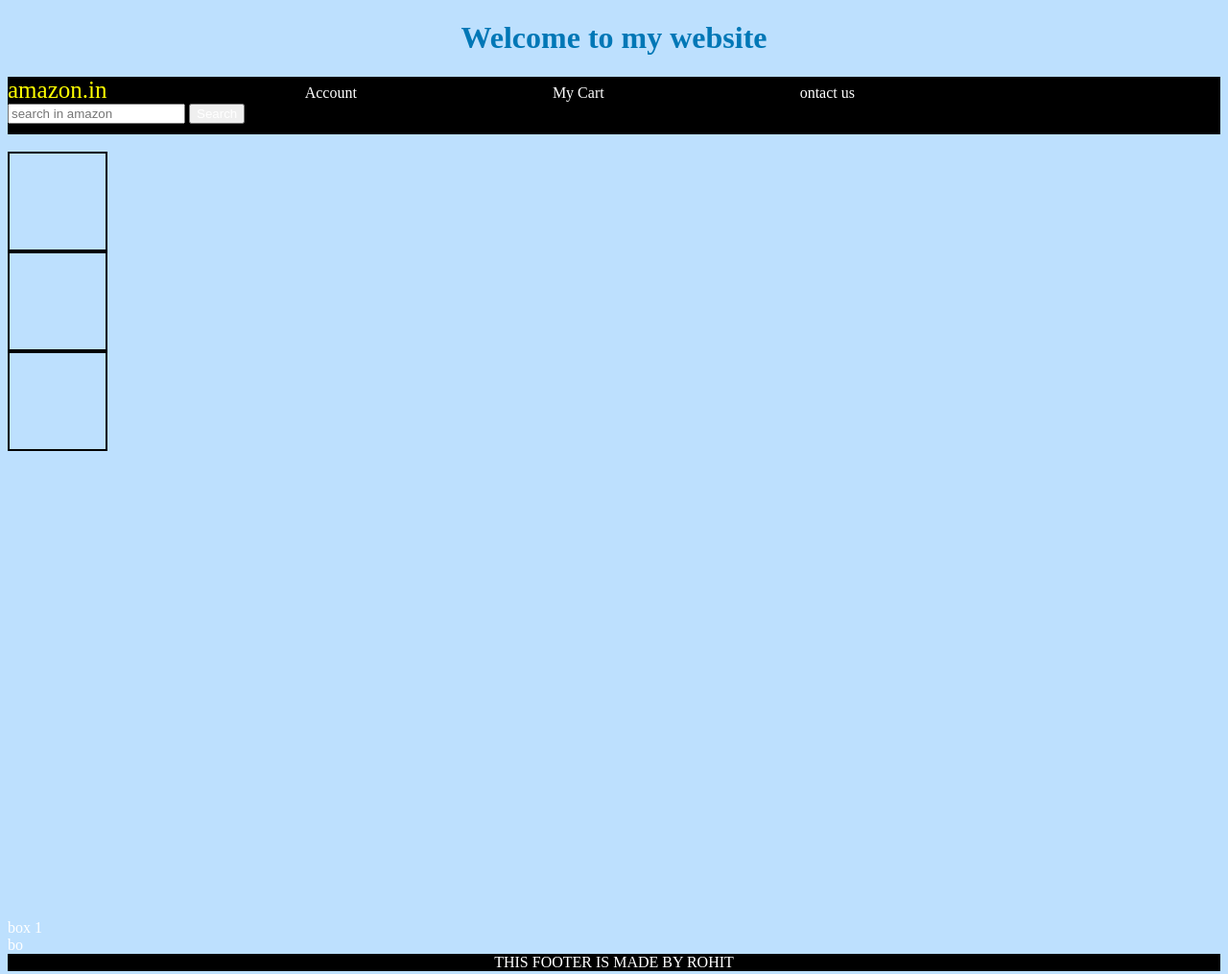
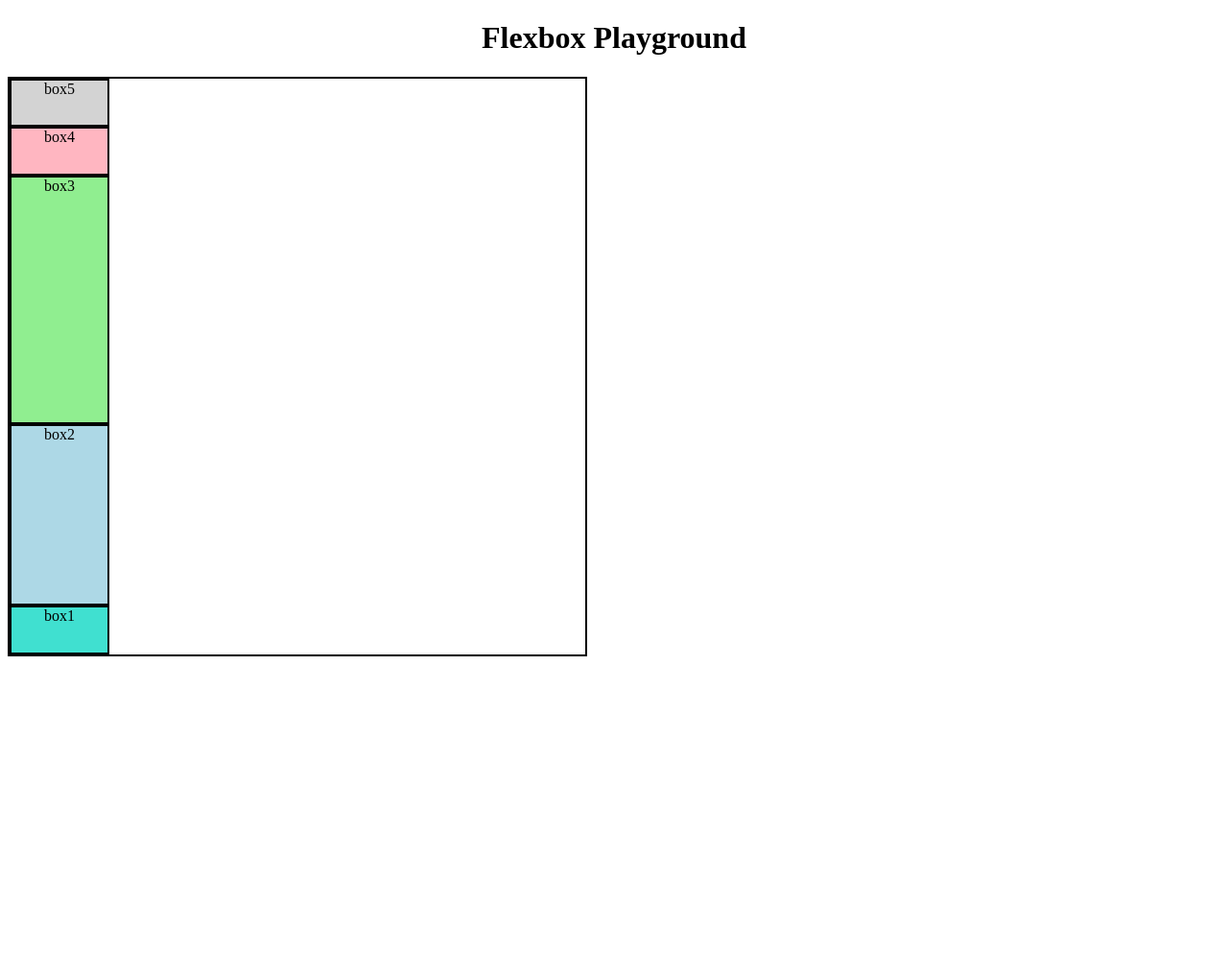
Before and after one commit to RohitPawar2707/Web-Development, a plain HTML site: page index.html in a window 1280 px wide. Shown: the whole page at 96% size. After the commit the page ends 800 px from the top, so only its background shows below. Drawn offline with Linux system fonts and the light colour scheme.

Commit message:
update the files

```diff
--- a/index.html
+++ b/index.html
@@ -1,43 +1,19 @@
 <!DOCTYPE html>
 <html lang="en">
-<head>
-  <meta charset="UTF-8">
-  <meta name="viewport" content="width=device-width, initial-scale=1.0">
-  <title>This is my website</title>
-  <link rel = "stylesheet" href = "style.css">
-</head>
-<header>
-  <h1>Welcome to my website</h1>
-  <div id="navigationbar">
-    <a id= "logo" >amazon.in </a>
-    <a>Account </a>
-    <a>My Cart </a>
-    <a>ontact us </a>
-    <input type="text" placeholder="search in amazon">
-    <button>Search</button>
+  <head>
+    <meta charset="UTF-8" />
+    <meta name="viewport" content="width=device-width, initial-scale=1.0" />
+    <title>Document</title>
+    <link rel="stylesheet" href="style.css" />
+  </head>
+  <body>
+    <h1> Flexbox Playground</h1>
+    <div id="container">
+      <div id="box1">box1</div>
+      <div id="box2">box2</div>
+      <div id="box3">box3</div>
+      <div id="box4">box4</div>
+      <div id="box5">box5</div>
     </div>
-    <br>
-
-
-<body>
-  <div id = "content">
-    <div class="ContentBox"> </div>
-    <div class="ContentBox"> </div>
-    <div class="ContentBox"></div>
-  </div>
-
-  <div id="box4">
-    box 1
-    <div id="box5">
-      bo
-    </div>
-  </div>
-
-  <footer>
-    THIS FOOTER IS MADE BY ROHIT
-  </footer>
-
-
-
-</body>
+  </body>
 </html>
--- a/style.css
+++ b/style.css
@@ -1,58 +1,47 @@
-.ContentBox{
+body{
+    text-align: center;
+}
+
+div{
+    height: 50px ;
     width: 100px;
-    height: 100px;
-    border: 2px solid black;
+    display: inline-block;
+    border : 2px solid black;
+}
+
+#container{
+    height: 600px;
+    width: 600px;
+    display: flex;
+    flex-direction: column-reverse;
+    /* margin: 50px; */
+    /* justify-content: space-evenly; */
+    /* flex-wrap: wrap; */
+    /* align-items: center; */
+    /* align-content: flex-start; */
 
 }
- #navigationbar {
-   background-color: black;
-    height: 60px;
- }
- h1{
-    color: #0077b6;
-    text-align: center;
 
- }
+#box1{
+    background-color: turquoise;
+    /* flex-direction: row-reverse; */
+}
 
- #logo{
-    font-size: 25px;
-    color : yellow
- }
-  /* * {
-    padding: 0px;
-    margin: 0px;
-    color: white;
-  } */
+#box2{
+    background-color: lightblue;
+    height:200px
+}
 
-  a{
-    margin-right: 200px;
-  }
 
-  #button{
-    background-color: dark yellowgreen;
-  }
-   #my{
-    color: red;
-    background-color: cadetblue;
-   }
+#box3{
+    background-color: lightgreen;
+    height:275px
+}
 
-   *{
-    color: white;
-   }
-   body{
-    background-color: #bde0fe;
-   }
+#box4{
+    background-color: lightpink;
+}
 
-   #content{
-    height: 800px;
-   }
-
-   footer{
-    background-color: black;
-
-    text-align: center;
-
-   }
-   box4{
-    background-color: blue;
-   }
+#box5{
+    background-color: lightgrey;
+}
```
Also changed, not shown: 1 other file.
